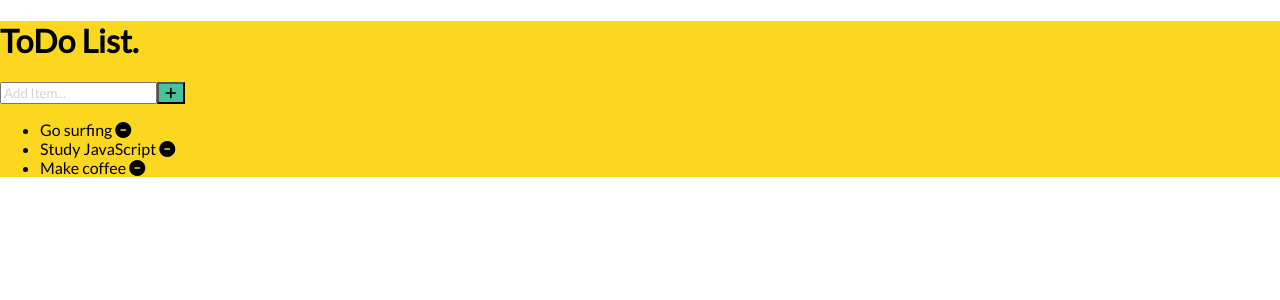
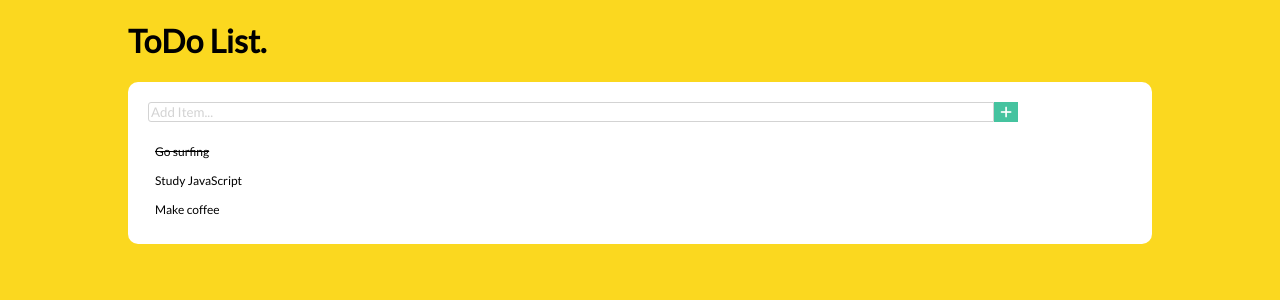
Before and after one commit to connorreese13/03-todo-list-client, a React (Create React App) app: page / in a window 1280 px wide. Shown: the top 300 px of the page. Built offline with nearby package versions, Linux system fonts and the light colour scheme.

Commit message:
added styling

```diff
--- a/src/App.js
+++ b/src/App.js
@@ -8,13 +8,15 @@ class App extends React.Component {
         <h1>ToDo List.</h1>
         <div class="list">
           <form>
-            <input type="text" placeholder="Add Item..." />
-            <button>
-              <i class="fas fa-plus"></i>
-            </button>
+            <div class="button-align">
+              <input type="text" placeholder="Add Item..." />
+              <button>
+                <i class="fas fa-plus"></i>
+              </button>
+            </div>
           </form>
           <ul>
-            <li>
+            <li class="strikethrough">
               Go surfing <i class="fas fa-minus-circle"></i>
             </li>
             <li>
--- a/src/styles/styles.css
+++ b/src/styles/styles.css
@@ -2,21 +2,90 @@
 
 * {
   font-family: "Lato", sans-serif;
+  box-sizing: border-box;
+}
+
+body {
+  background-color: #fbd81f;
 }
 
 .layout {
-  background-color: #fbd81f;
+}
+
+h1 {
+  padding-left: 10%;
+  font-weight: bold;
+}
+
+.list {
+  background-color: white;
+  margin: auto;
+  border-radius: 10px;
+  padding: 20px;
+  width: 80%;
+}
+
+form {
+  width: 100%;
+}
+
+input {
+  color: #808080;
+  width: 86%;
+  /* width: calc(100%); */
+  border: 0.5px solid #d3d3d3;
+  border-top-left-radius: 3px;
+  border-bottom-left-radius: 3px;
+  outline: 0;
 }
 
 ::placeholder {
   color: #d3d3d3;
-  border: #d3d3d3;
 }
 
 button {
   background-color: #45c39f;
+  border-left: none;
+  color: white;
+  border: 0;
+  outline: 0;
+}
+
+.button-align {
+  display: flex;
+  margin-bottom: 15px;
+}
+
+ul {
+  list-style: none;
+  margin: 0%;
+  padding: 0%;
 }
 
 li {
   color: #000000;
+  padding: 7px;
+  font-size: 12px;
+  display: flex;
+  justify-content: space-between;
 }
+
+li i {
+  visibility: hidden;
+}
+
+li:hover {
+  background-color: #f7f7f7;
+  border-radius: 5px;
+}
+
+li:hover i {
+  visibility: visible;
+}
+.fa-minus-circle {
+  color: #ff8c69;
+}
+
+.strikethrough {
+  text-decoration: line-through;
+}
```
